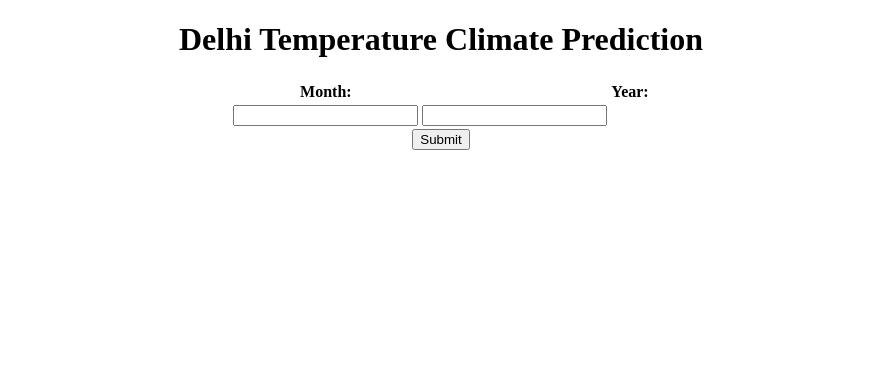
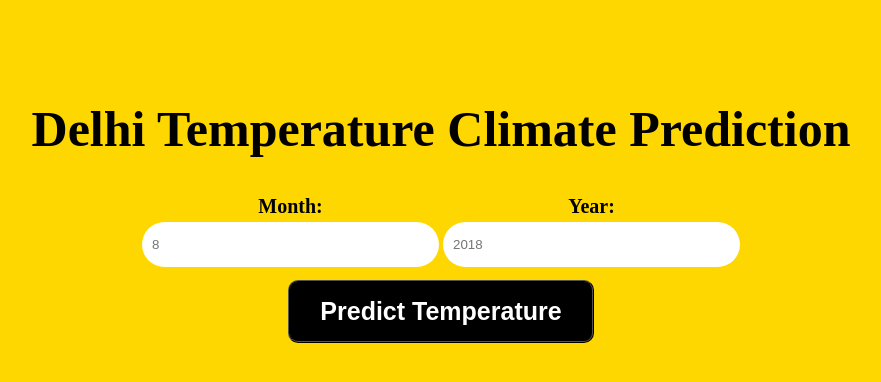
Before and after one commit to LetterF/Delhi_temp_pred, a Flask app: page / in a window 1280 px wide. Shown: the top 382 px of the page, without its empty margins (199-1080 px from the left). Run offline with Flask 3, Linux system fonts and the light colour scheme; parts of the project's set-up code (start-up, migrations or seed data) failed here and were passed over.

Commit message:
Update files
Updated app.py
Updated stylesheet.css
Updated index.html

```diff
--- a/static/styles/stylesheet.css
+++ b/static/styles/stylesheet.css
@@ -1,3 +1,63 @@
+body {
+	background-color:#FFD700;
+}
+
+#title-text {
+	font-size:50px;
+	margin-top:100px;
+}
+
+.button {
+	padding-top: 15px;
+	padding-bottom: 15px;
+	padding-left: 30px;
+	padding-right: 30px;
+	background-color:black;
+	color:white;
+	border-style:ridge;
+	font-size:25px;
+	border-radius: 10px;
+	margin-top:10px;
+	transition: font-size 0.5s;
+}
+
+.button:hover {
+	padding-top: 15px;
+	padding-bottom: 15px;
+	padding-left: 30px;
+	padding-right: 30px;
+	background-color:black;
+	color:white;
+	border-style:ridge;
+	font-size:30px;
+	border-radius: 10px;
+	margin-top:10px;
+}
+
+.formInput {
+	padding:15px 110px 15px 10px;
+	border-style:none;
+	border-radius: 30px;
+	transition: background-color 0.5s;
+}
+
+.formInput:hover {
+	padding:15px 110px 15px 10px;
+	border-style:none;
+	border-radius: 30px;
+	background-color:#F4F3F3;
+
+}
+
+.form-text {
+	font-size:20px;
+}
+
+#predicted {
+	font-size:20px;
+}
+
+
 .center {
 	text-align:center;
 }
--- a/templates/index.html
+++ b/templates/index.html
@@ -7,23 +7,23 @@
 
 <body>
 
-<h1 class="center">Delhi Temperature Climate Prediction</h1>
+<h1 id="title-text" class="center">Delhi Temperature Climate Prediction</h1>
 <form action="/predict" class="main" method="get">
 	<table class="tableMain">
 		<tr class="">
-		<th id="th1" ><label class="" for="month">Month:</label><th>
-		<th id="th2" ><label class="" for="year">Year:</label></th>
+		<th id="th1" class=""><label class="form-text" for="month">Month:</label></th>
+		<th id="th2" class=""><label class="form-text" for="year">Year:</label></th>
 		</tr>
 		<tr class="">
-		<td headers="th1" class=""><input class="formInput" type="text" id="month" name="month"></th>
-		<td headers="th2" class=""><input class="formInput" type="text" id="year" name="year"></th>
+		<td headers="th1" class=""><input placeholder="8" class="formInput" type="text" id="month" name="month"></th>
+		<td headers="th2" class=""><input placeholder="2018" class="formInput" type="text" id="year" name="year"></th>
 		</tr>
 	</table>
-	<input type="submit">
+	<button type="submit" class="button"><b>Predict Temperature</b></button>
 </form>
 <br>
 <br>
-<p class="center">
+<p id="predicted" class="center">
 {{result}}
 </p>
 
```
